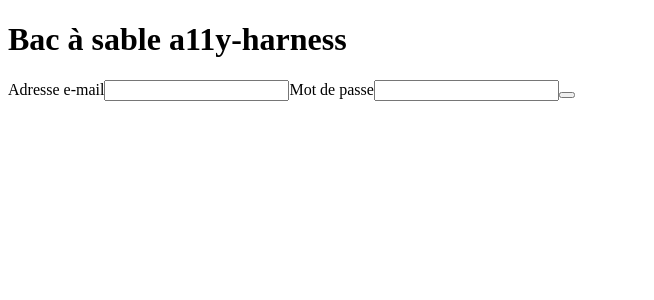
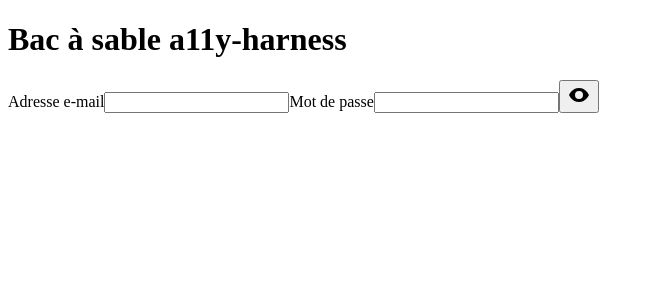
Before and after one commit to Yoann-Fortin/a11y-harness, a React (Vite) app in the folder playground/: page / in a window 1280 px wide. Shown: the top 300 px of the page, without its empty margins (0-654 px from the left). Built offline with nearby package versions, Linux system fonts and the light colour scheme.

Commit message:
feat(login-form): show the show-password or hide-password icon

```diff
--- a/playground/src/login-form/PasswordVisibilityToggle.tsx
+++ b/playground/src/login-form/PasswordVisibilityToggle.tsx
@@ -1,3 +1,6 @@
+import HidePasswordIcon from './hide-password.svg?react'
+import ShowPasswordIcon from './show-password.svg?react'
+
 const VISIBILITY_TOGGLE_LABEL = 'Afficher le mot de passe'
 
 type PasswordVisibilityToggleProps = {
@@ -12,6 +15,8 @@ export function PasswordVisibilityToggle({ isPasswordVisible, onToggle }: Passwo
       aria-label={VISIBILITY_TOGGLE_LABEL}
       aria-pressed={isPasswordVisible}
       onClick={onToggle}
-    />
+    >
+      {isPasswordVisible ? <HidePasswordIcon /> : <ShowPasswordIcon />}
+    </button>
   )
 }
```
Also changed, not shown: playground/src/login-form/hide-password.svg (added), playground/src/login-form/show-password.svg (added).
